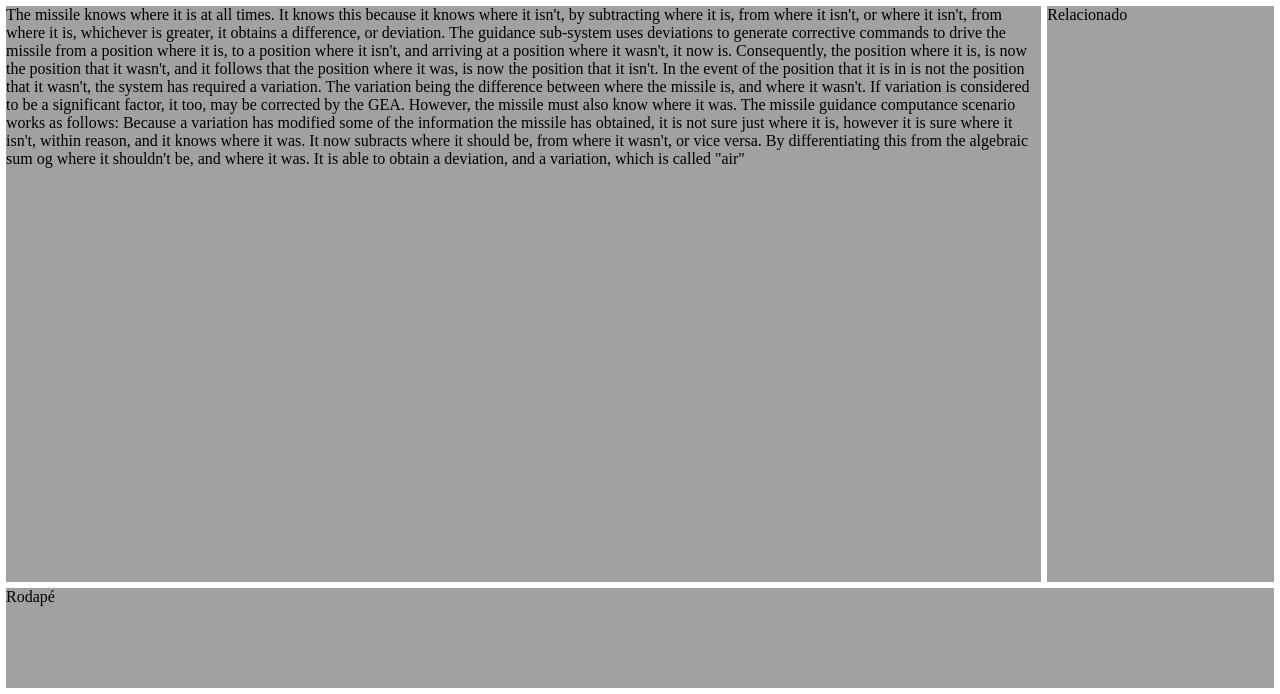
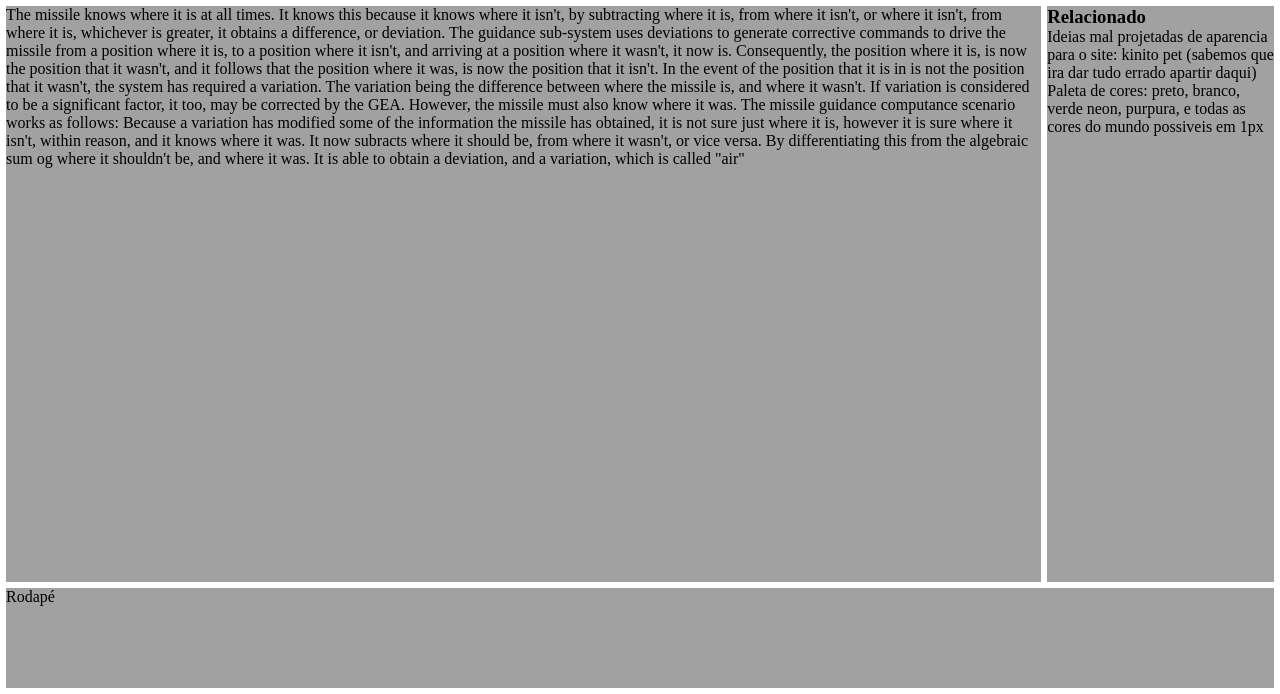
Before and after one commit to ThisIsNotAlex/game-ideias, a plain HTML site: page index.html in a window 1280 px wide. Shown: the part 106-800 px from the top of the page. Drawn offline with Linux system fonts and the light colour scheme.

Commit message:
Update index.html

```diff
--- a/index.html
+++ b/index.html
@@ -24,7 +24,14 @@
             <p>The missile knows where it is at all times. It knows this because it knows where it isn't, by subtracting where it is, from where it isn't, or where it isn't, from where it is, whichever is greater, it obtains a difference, or deviation. The guidance sub-system uses deviations to generate corrective commands to drive the missile from a position where it is, to a position where it isn't, and arriving at a position where it wasn't, it now is. Consequently, the position where it is, is now the position that it wasn't, and it follows that the position where it was, is now the position that it isn't. In the event of the position that it is in is not the position that it wasn't, the system has required a variation. The variation being the difference between where the missile is, and where it wasn't. If variation is considered to be a significant factor, it too, may be corrected by the GEA. However, the missile must also know where it was. The missile guidance computance scenario works as follows: Because a variation has modified some of the information the missile has obtained, it is not sure just where it is, however it is sure where it isn't, within reason, and it knows where it was. It now subracts where it should be, from where it wasn't, or vice versa. By differentiating this from the algebraic sum og where it shouldn't be, and where it was. It is able to obtain a deviation, and a variation, which is called "air"</p>
         </main>
 
-        <aside>Relacionado</aside>
+        <aside>
+            <section>
+                <h3>Relacionado</h3>
+                <p>Ideias mal projetadas de aparencia para o site: kinito pet (sabemos que ira dar tudo errado apartir daqui)</p>
+                <p>Paleta de cores: preto, branco, verde neon, purpura, e todas as cores do mundo possiveis em 1px</p>
+            </section>
+
+        </aside>
 
         <footer>Rodapé</footer>
 
```
